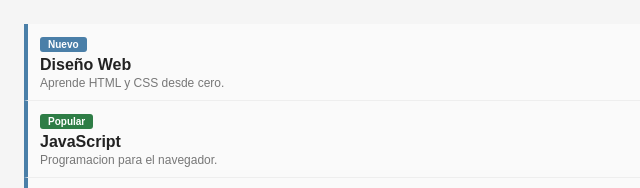
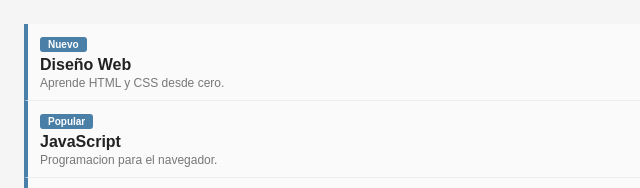
Before and after one commit to totito19/programacion, a plain HTML site: page ej5/nivel2.html in a window 1280 px wide. Shown: the top 188 px of the page, 0-640 px from the left. Drawn offline with Linux system fonts and the light colour scheme.

Commit message:
Update popular label color to match new design scheme

```diff
--- a/ej5/nivel2.css
+++ b/ej5/nivel2.css
@@ -32,7 +32,7 @@ body {
 }
 
 .etiqueta-nuevo   { background: #4a7fa8; }
-.etiqueta-popular { background: #2e7d46; }
+.etiqueta-popular { background: #4a7fa8; }
 
 .titulo-curso {
   font-size: 16px;
```
